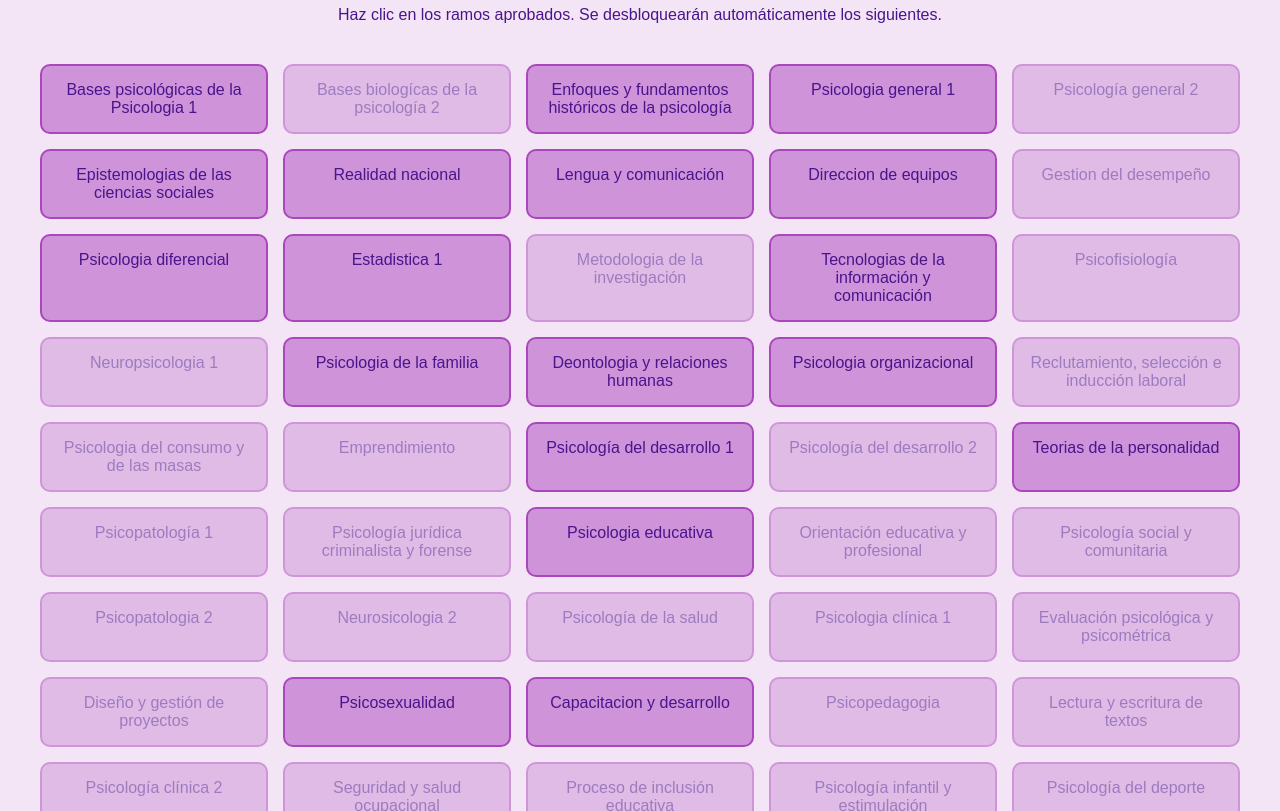
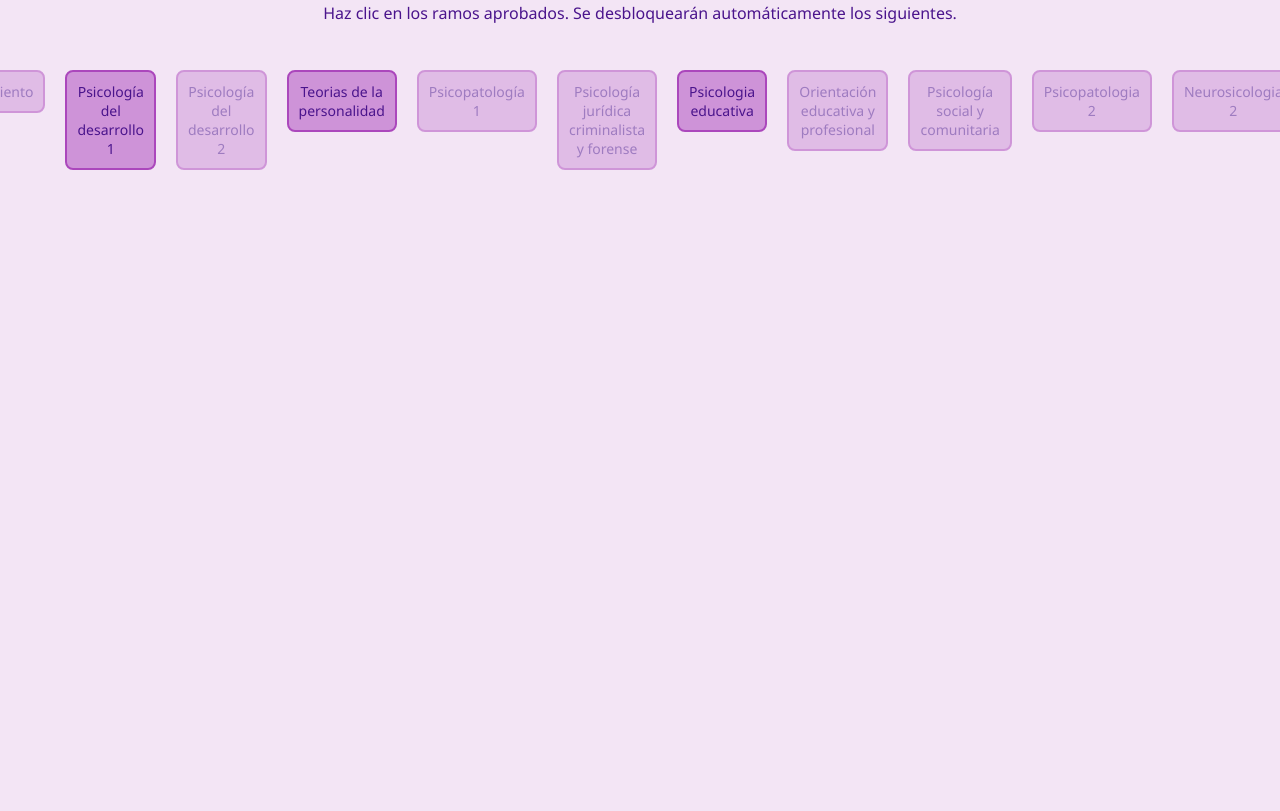
Before and after one commit to Yoshi-24-Maru/PSICOLOGIA-EN-LINEA-_-UNEMI, a plain HTML site: page index.html in a window 1280 px wide. Shown: the part 72-883 px from the top of the page. After the commit the page ends 800 px from the top, so only its background shows below. Drawn offline with Linux system fonts and the light colour scheme.

Commit message:
Update estilos.css

```diff
--- a/estilos.css
+++ b/estilos.css
@@ -1,43 +1,57 @@
-/* estilos.css */
-
 body {
-  background-color: #f3e5f5; /* Morado pastel claro */
-  font-family: Arial, sans-serif;
   margin: 0;
-  padding: 0;
+  font-family: 'Segoe UI', sans-serif;
+  background-color: #f3e5f5;
   color: #4a148c;
 }
 
 h1 {
   text-align: center;
-  margin-top: 20px;
+  margin: 20px 0 5px;
+  font-size: 28px;
 }
 
-p {
+.instrucciones {
   text-align: center;
+  margin-bottom: 20px;
   font-size: 16px;
-  margin-bottom: 20px;
 }
 
-#grid {
-  display: grid;
-  grid-template-columns: repeat(auto-fit, minmax(200px, 1fr));
-  gap: 15px;
+.semestres-container {
+  display: flex;
+  overflow-x: auto;
   padding: 20px;
-  max-width: 1200px;
-  margin: auto;
+  gap: 20px;
+  justify-content: center;
+  align-items: flex-start;
+}
+
+.semestre {
+  background-color: #f8bbd0;
+  border-radius: 12px;
+  padding: 10px;
+  min-width: 220px;
+  flex-shrink: 0;
+}
+
+.semestre h2 {
+  text-align: center;
+  font-size: 18px;
+  color: #880e4f;
+  margin-bottom: 10px;
 }
 
 .course {
-  background-color: #ce93d8; /* Morado pastel más fuerte */
+  background-color: #ce93d8;
   border: 2px solid #ab47bc;
-  border-radius: 10px;
-  padding: 15px;
+  border-radius: 8px;
+  padding: 10px;
+  margin: 6px 0;
   text-align: center;
+  font-size: 14px;
   cursor: not-allowed;
+  opacity: 0.5;
   transition: all 0.3s ease;
-  opacity: 0.5;
-  user-select: none;
 }
 
 .course.unlocked {
@@ -47,12 +61,10 @@
 
 .course.unlocked:hover {
   background-color: #ba68c8;
-  transform: scale(1.03);
 }
 
 .course.completed {
   background-color: #7e57c2;
   color: white;
   text-decoration: line-through;
-  cursor: default;
 }
```
